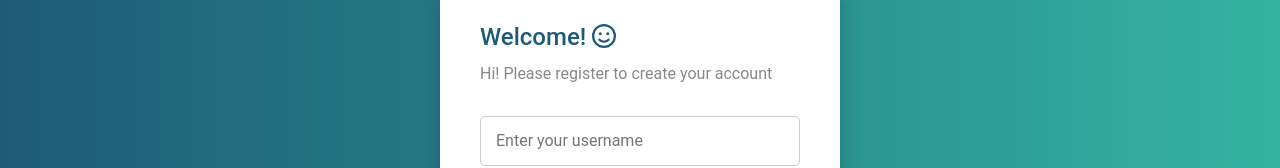
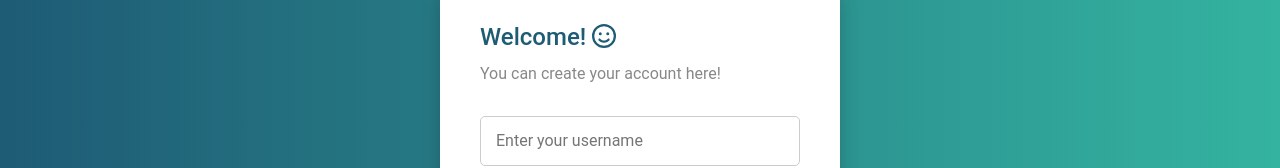
Before and after one commit to trumk/Final-project, a React (Create React App) app in the folder frontend/: page /register in a window 1280 px wide. Shown: the part 130-298 px from the top of the page. Built offline with nearby package versions, Linux system fonts and the light colour scheme.

Commit message:
change frontend

```diff
--- a/frontend/src/Components/Login/Login.js
+++ b/frontend/src/Components/Login/Login.js
@@ -59,7 +59,7 @@ function Login() {
       <div className="login-box">
         <div className="welcome-section">
           <h1>Welcome! <FontAwesomeIcon icon={faFaceSmile} /></h1>
-          <p>Hi! Please login to access your account</p>
+          <p>Please login to access your account!</p>
         </div>
         <form className="login-form" onSubmit={handleLogin}>
           <input
--- a/frontend/src/Components/Login/register.js
+++ b/frontend/src/Components/Login/register.js
@@ -60,7 +60,7 @@ function Register() {
           <h1>
             Welcome! <FontAwesomeIcon icon={faFaceSmile} />
           </h1>
-          <p>Hi! Please register to create your account</p>
+          <p>You can create your account here!</p>
         </div>
         <form className="register-form" onSubmit={handleRegister}>
           <input
--- a/frontend/src/Pages/admin/style.css
+++ b/frontend/src/Pages/admin/style.css
@@ -119,6 +119,7 @@ body {
 .card-content p {
   font-size: 1rem;
   color: #666;
+  text-align: center;
 }
 
 .chart-section {
```
